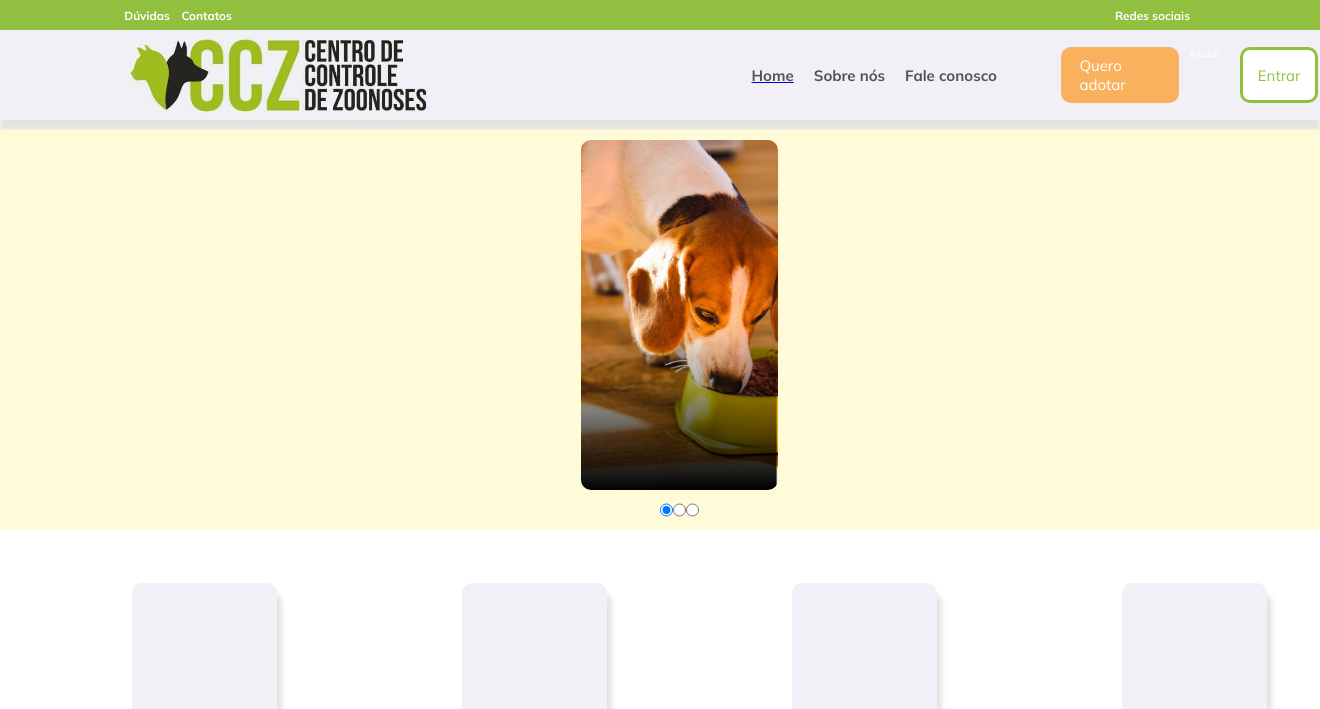
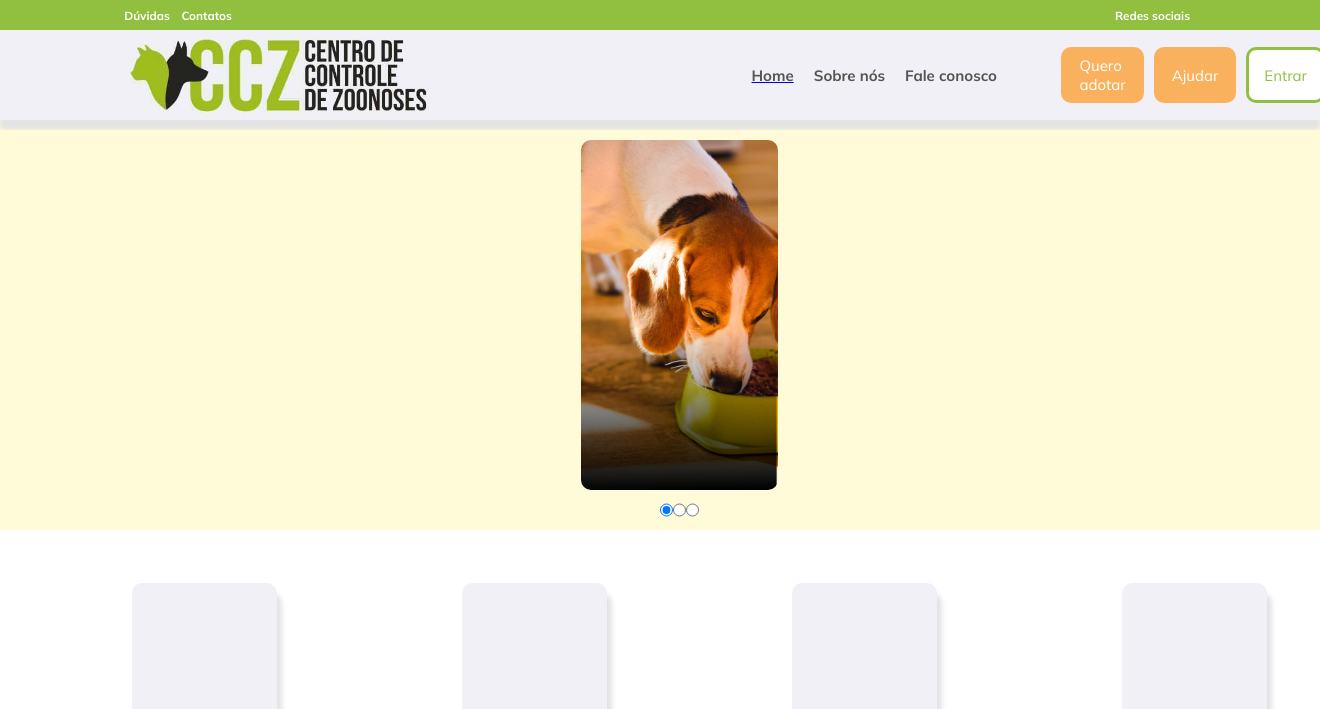
Before and after one commit to Adocao-Digital/ProjetoInicial, a PHP site: page / in a window 1320 px wide. Shown: the top 709 px of the page. Run offline with PHP 8.4, Linux system fonts and the light colour scheme.

Commit message:
Update style-index.css

```diff
--- a/css/style-index.css
+++ b/css/style-index.css
@@ -125,7 +125,7 @@
     padding: 10px;
 }
 
-.botao, .doar, .entrar {
+.botao, .ajudar, .entrar {
     margin-left: 10px;
     padding: 5px;
 }
@@ -154,7 +154,7 @@
 }
 
 
-.doar {
+.ajudar {
     background-color: #F9B15D;
     border: 3px;
     border-style: solid;
@@ -259,7 +259,7 @@
 
 /* Decorações */
 
-.home1:hover, .home2:hover, .home3:hover, .doar:hover, .botao:hover {
+.home1:hover, .home2:hover, .home3:hover, .ajudar:hover, .botao:hover {
         background-color: #91C041;
         border-radius: 10px;
 }
```
